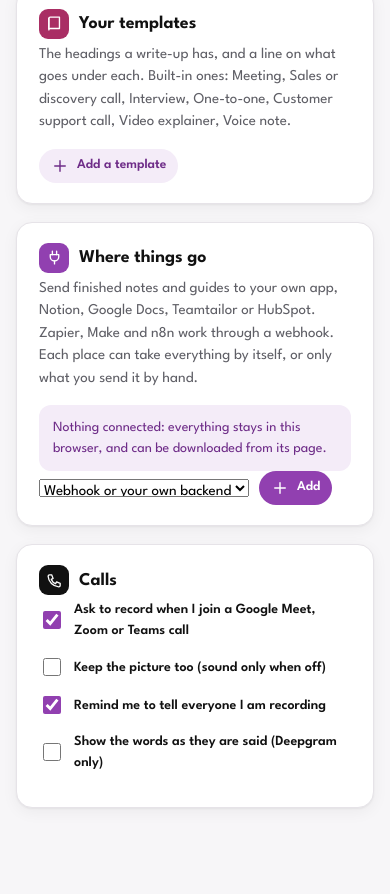
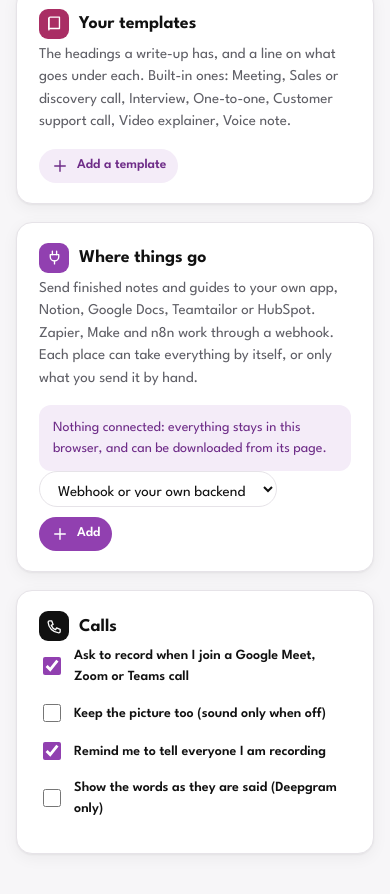
Before and after one commit to tania-atomichr/orbit-recorder, a browser extension: page options.html in a window 390 px wide. Shown: the part 1165-2059 px from the top of the page. Drawn offline with Linux system fonts and the light colour scheme.

```diff
--- a/src/ui.css
+++ b/src/ui.css
@@ -94,3 +94,4 @@ dialog.box::backdrop { background: rgba(17,17,17,.4); }
 dialog.box .in { padding: 22px 24px; display: grid; gap: 14px; }
 dialog.box pre { margin: 0; background: var(--bg); border-radius: 12px; padding: 12px; font-size: 12.5px; white-space: pre-wrap; word-break: break-all; max-height: 260px; overflow: auto; }
 @media (max-width: 520px) { .brand .nav a span { display: none; } }
+.row select { border: 1px solid var(--line); border-radius: 999px; padding: 9px 14px; background: #fff; color: var(--ink); min-width: 0; }
```
Also changed, not shown: README.md, docs/call-bar.png (added), docs/call-offer.png (added), docs/demo.gif, docs/note-embed.png (added), docs/note-phone.png (deleted), docs/note-send.png (added), docs/note-trim.png (added), docs/phone-guide.png (added), docs/phone-library.png (added), docs/phone-note.png (added), docs/settings-places.png (added), docs/settings.png (deleted).
